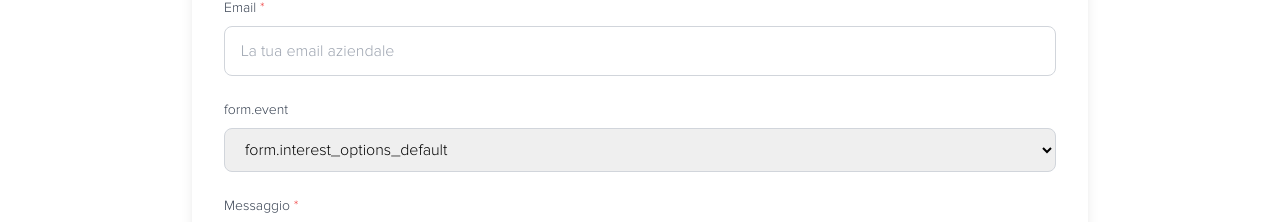
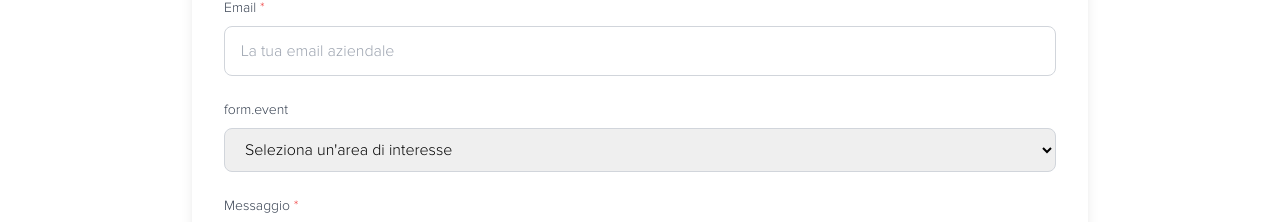
Before and after one commit to Luciana-Gassi/ymedu, a React (Create React App) app: page /#/ in a window 1280 px wide. Shown: the part 4394-4616 px from the top of the page. Built offline with nearby package versions, Linux system fonts and the light colour scheme.

Commit message:
Correzione errori ContactForm

```diff
--- a/src/components/ContactForm.jsx
+++ b/src/components/ContactForm.jsx
@@ -459,15 +459,15 @@ const ContactForm = () => {
 						onBlur={handleBlur}
 						className="w-full px-4 py-3 rounded-lg border border-gray-300 focus:ring-2 focus:ring-ymf-primary focus:border-transparent transition"
 					>
-						<option value="">{t("form.interest_options_default")}</option>
-						<option value="fondi">{t("form.interest_options_funds")}</option>
+						<option value="">{t("form.interest_options.default")}</option>
+						<option value="fondi">{t("form.interest_options.funds")}</option>
 						<option value="formazione">
-							{t("form.interest_options_training")}
+							{t("form.interest_options.training")}
 						</option>
 						<option value="consulenza">
-							{t("form.interest_options_consulting")}
+							{t("form.interest_options.consulting")}
 						</option>
-						<option value="altro">{t("form.interest_options_other")}</option>
+						<option value="altro">{t("form.interest_options.other")}</option>
 					</select>
 				</div>
 
```
